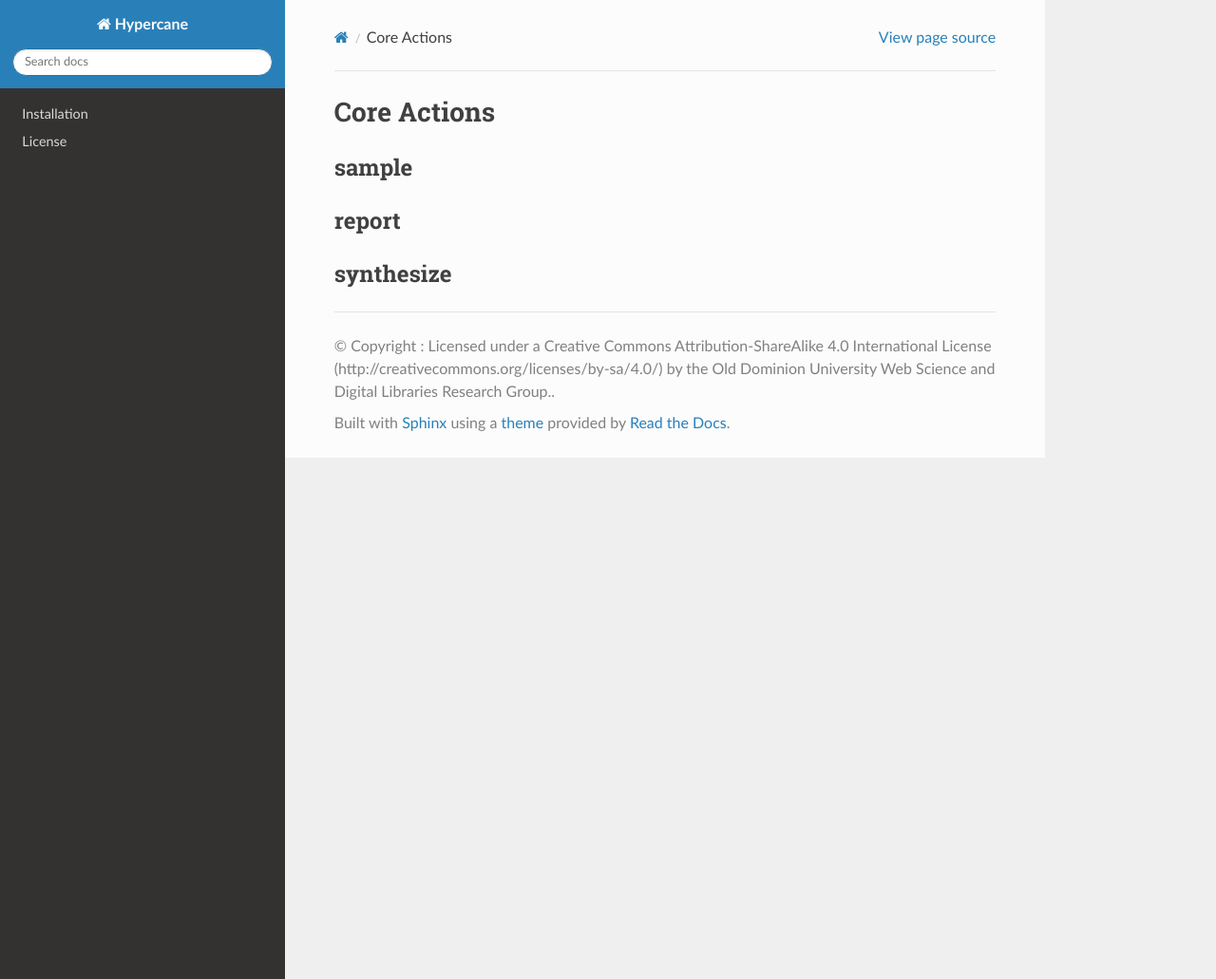
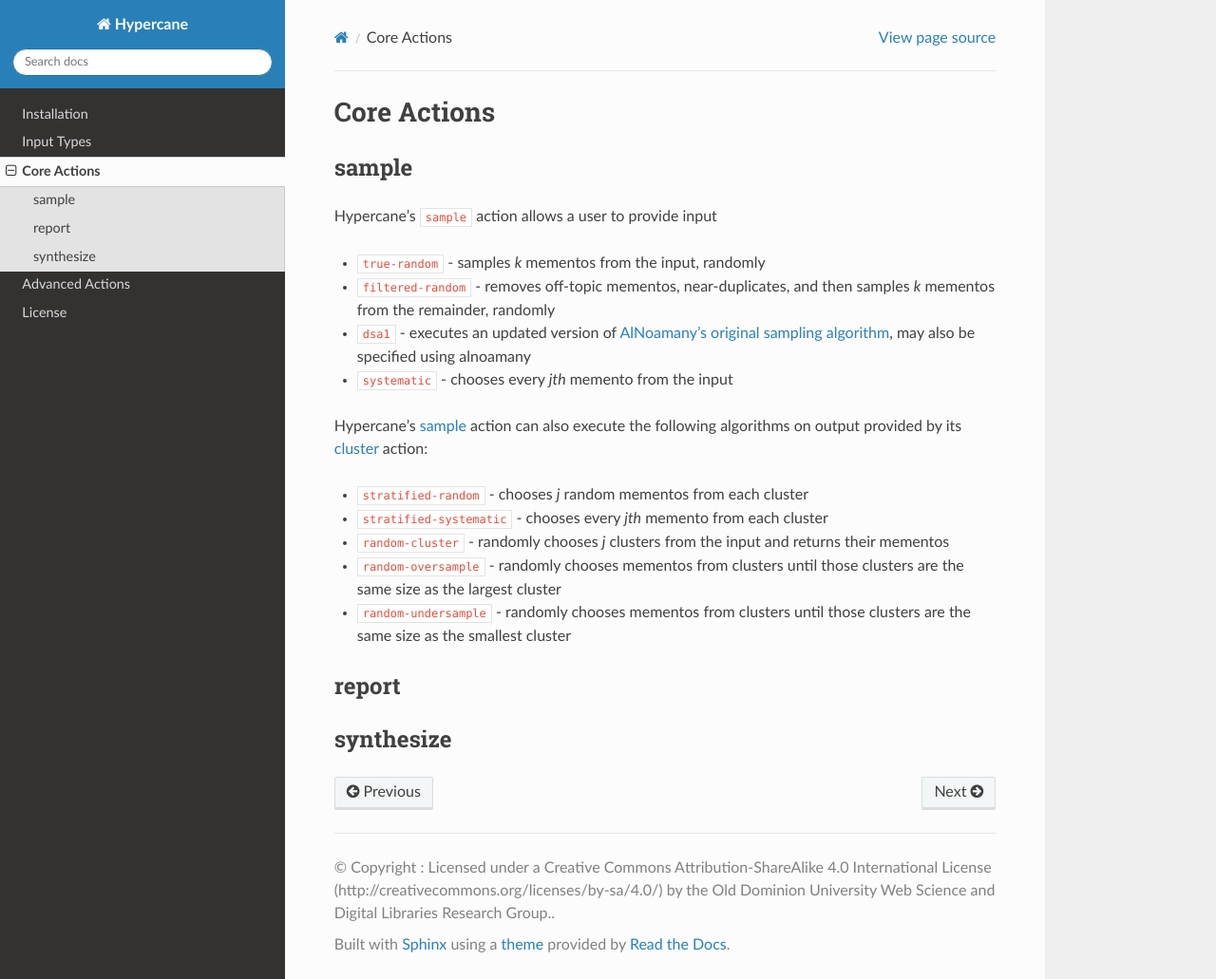
Before and after one commit to oduwsdl/hypercane, a Sphinx documentation site: the page built from docs/source/core_actions.rst, in a window 1280 px wide and 1031 px high. Shown: the whole window at 95% size. Built offline with Sphinx 7.4.7 and the Read the Docs theme 2.0.0, drawn with Linux system fonts in a browser that asks for light colours.

Commit message:
the start of some real documentation

```diff
--- a/docs/source/core_actions.rst
+++ b/docs/source/core_actions.rst
@@ -1,13 +1,32 @@
 Core Actions
 ============
+
+.. _sample:
 
 sample
 ------
 
+Hypercane's ``sample`` action allows a user to provide input
+
+* ``true-random`` - samples *k* mementos from the input, randomly
+* ``filtered-random`` - removes off-topic mementos, near-duplicates, and then samples *k* mementos from the remainder, randomly
+* ``dsa1`` - executes an updated version of `AlNoamany's original sampling algorithm <https://doi.org/10.1145/3091478.3091508>`_, may also be specified using alnoamany
+* ``systematic`` - chooses every *jth* memento from the input
+
+Hypercane's :ref:`sample` action can also execute the following algorithms on output provided by its :ref:`cluster` action:
+
+* ``stratified-random`` - chooses *j* random mementos from each cluster
+* ``stratified-systematic`` - chooses every *jth* memento from each cluster
+* ``random-cluster`` - randomly chooses *j* clusters from the input and returns their mementos
+* ``random-oversample`` - randomly chooses mementos from clusters until those clusters are the same size as the largest cluster
+* ``random-undersample`` - randomly chooses mementos from clusters until those clusters are the same size as the smallest cluster
+
+.. _report:
 
 report
 ------
 
+.. _synthesize:
 
 synthesize
 ----------
--- a/docs/source/index.rst
+++ b/docs/source/index.rst
@@ -60,4 +60,7 @@
    :maxdepth: 2
 
    installation
+   input_types
+   core_actions
+   advanced_actions
    license
```
Also changed, not shown: docs/source/advanced_actions.rst (+8 -0 lines), docs/source/input_types.rst (added, +56 -0 lines), 3 other files.
